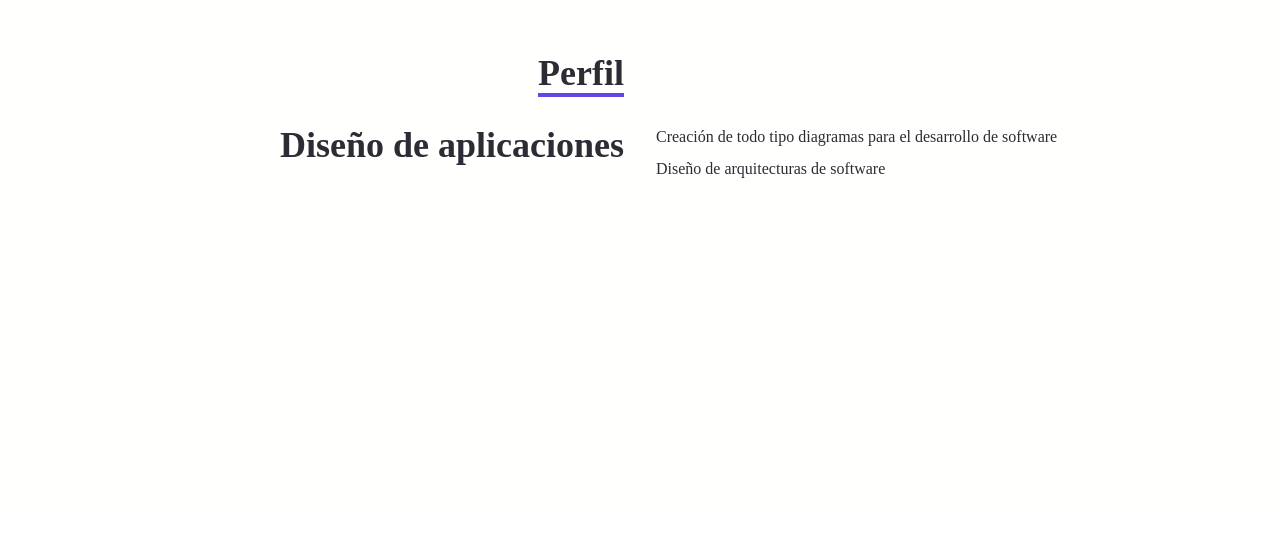
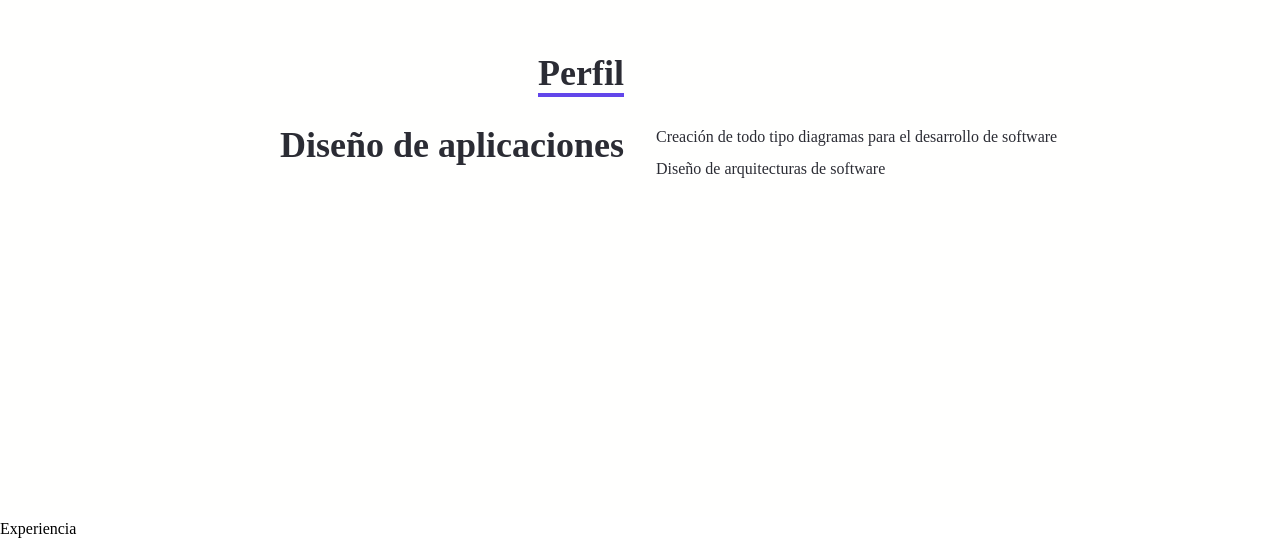
Before and after one commit to alejolopez-co/LandingPage, a React (Vite) app: page / in a window 1280 px wide. Shown: the part 1083-1624 px from the top of the page. Before the commit the page ends 1600 px from the top, so only its background shows below. Built offline with nearby package versions, Linux system fonts and the light colour scheme.

Commit message:
Primera página de experiencia

```diff
--- a/src/App.jsx
+++ b/src/App.jsx
@@ -1,6 +1,7 @@
 import { About } from "./components/About"
 import Home from "./components/Home"
 import NavBar from "./components/NavBar"
+import Skills from "./components/Skills"
 
 function App() {
 
@@ -9,6 +10,7 @@ function App() {
       <NavBar />
       <Home />
       <About />
+      <Skills />
     </div>
   )
 }
--- a/src/components/Skills.jsx
+++ b/src/components/Skills.jsx
@@ -1,19 +1,24 @@
 import React from 'react'
 
-import HTML from './src/assets/html.png';
-import CSS from './src/assets/css.png';
-import JavaScript from './src/assets/javascript.png';
-import ReactImg from './src/assets/react.png';
-import GitHub from './src/assets/githubWhite.png';
-import Java from './src/assets';
-import AzureSqlDatabase from './src/assets/azureSqlDatabase.jpg';
-import AzurePortal from './src/assets/azure.png';
-import MySQL from './src/assets/mysql.png';
+import HTML from '../assets/html.png';
+import CSS from '../assets/css.png';
+import JavaScript from '../assets/javascript.png';
+import ReactImg from '../assets/react.png';
+import GitHub from '../assets/githubWhite.png';
+import Java from '../assets/java.png';
+import AzureSqlDatabase from '../assets/azureSqlDatabase.jpg';
+import AzurePortal from '../assets/azure.png';
+import MySQL from '../assets/mysql.png';
 
 const Skills = () => {
   return (
     <div name='skills'>
-
+        {/* Container */}
+        <div>
+            <div>
+                <p>Experiencia</p>
+            </div>
+        </div>
     </div>
   )
 }
```
